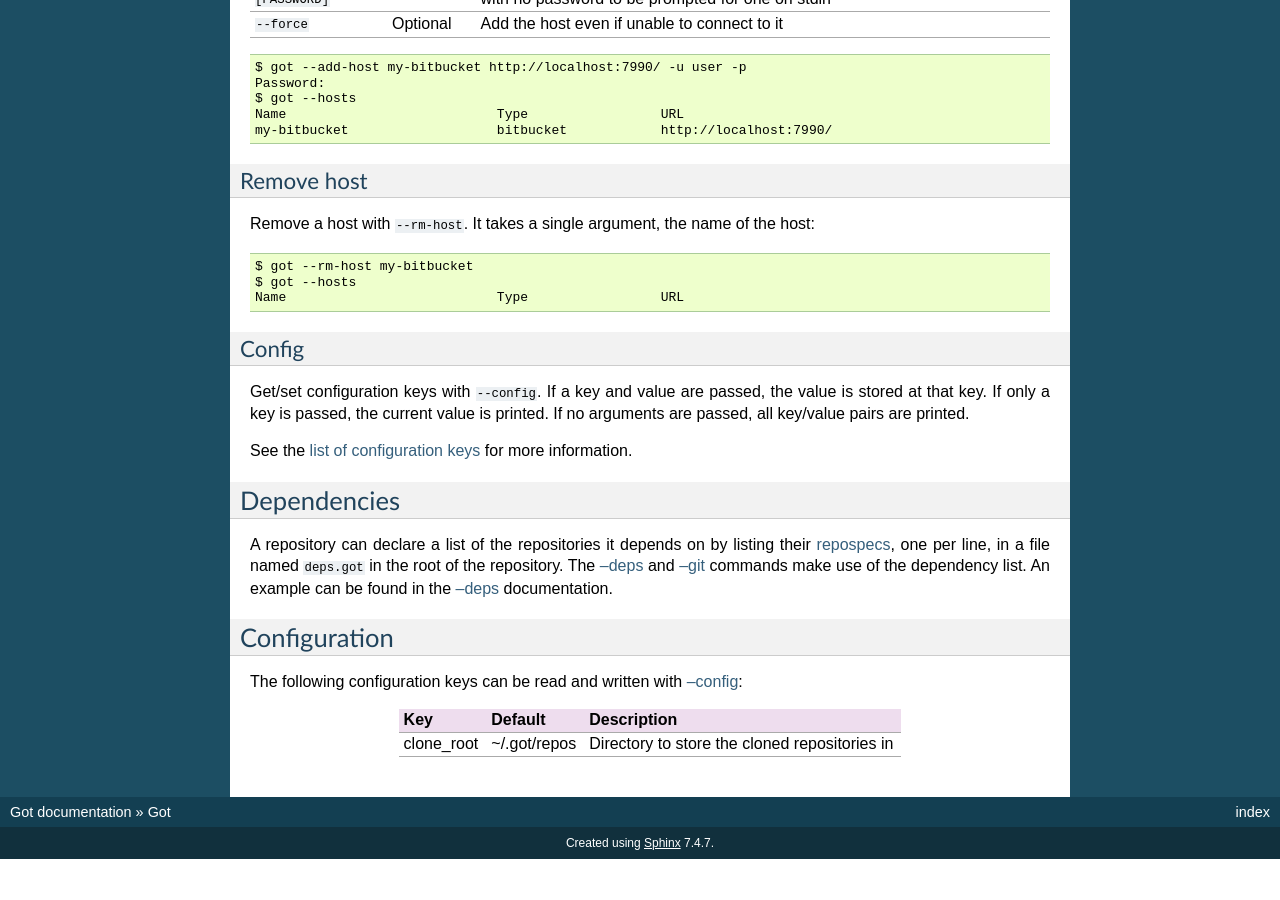
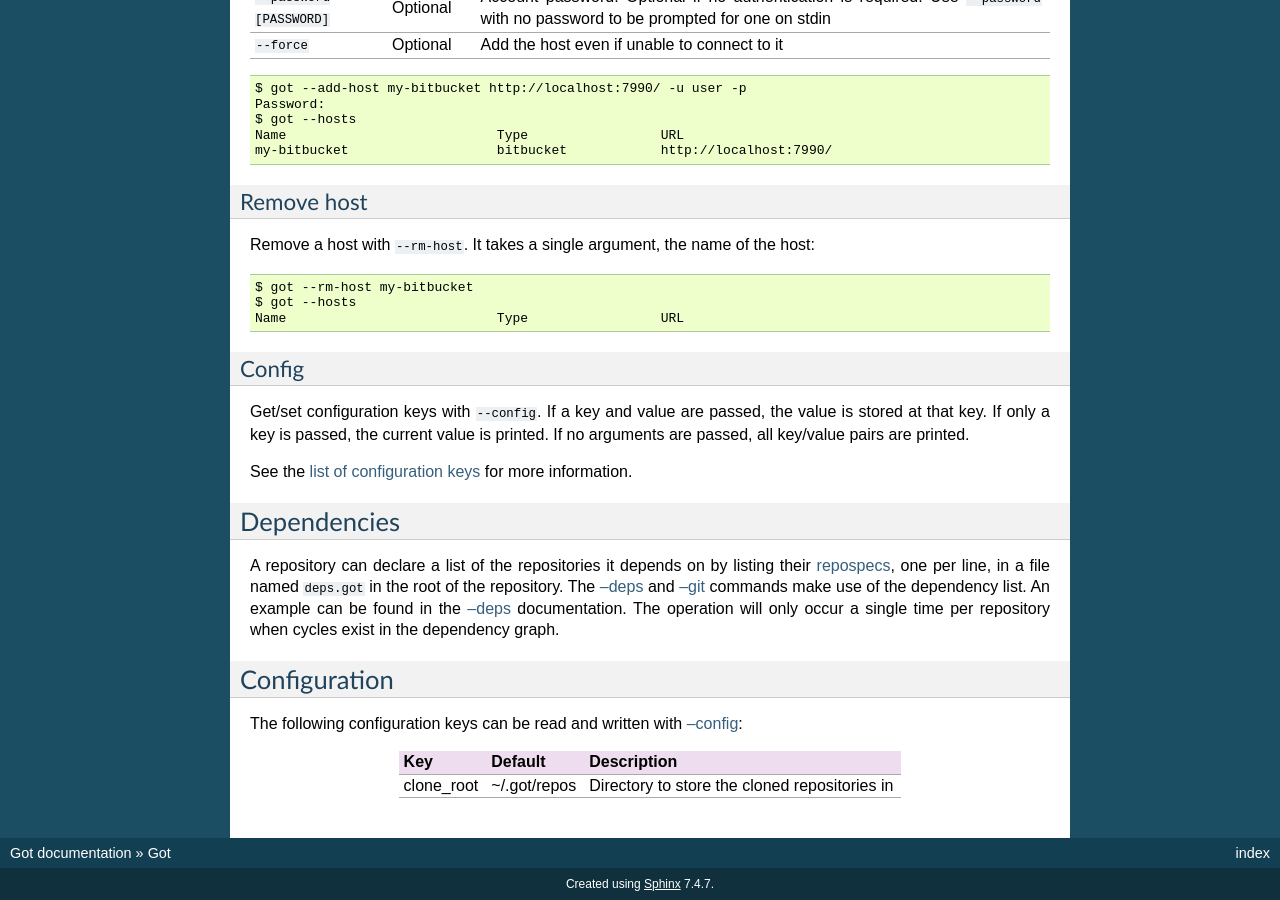
Before and after one commit to mrozekma/got, a Sphinx documentation site: the page built from doc/index.rst, in a window 1280 px wide and 900 px high, scrolled down 4729 px. Built offline with Sphinx 7.4.7, drawn with Linux system fonts in a browser that asks for light colours; before the commit the page ends 5588 px from its top, so only the background shows below that; some of the changed text lies outside the part shown.

Commit message:
Allow dependency cycles, issue #11

```diff
--- a/doc/index.rst
+++ b/doc/index.rst
@@ -187,7 +187,7 @@
 List local dependency paths
 ~~~~~~~~~~~~~~~~~~~~~~~~~~~
 
-Recursively list the paths to all the repositories the given repository depends on using ``--deps``. The argument is a :ref:`repospec <repospec>`. Dependencies come from a :ref:`dependency file <dependencies>`.
+Recursively list the paths to all the repositories the given repository depends on using ``--deps``. The argument is a :ref:`repospec <repospec>`. Dependencies come from a :ref:`dependency file <dependencies>`.  Each dependent repository will be fetched a single time, even when cycles exist in the dependency files.
 
 ::
 
@@ -298,7 +298,7 @@
 Dependencies
 ------------
 
-A repository can declare a list of the repositories it depends on by listing their :ref:`repospecs <repospec>`, one per line, in a file named ``deps.got`` in the root of the repository. The :ref:`--deps <deps>` and :ref:`--git <git>` commands make use of the dependency list. An example can be found in the :ref:`--deps <deps>` documentation.
+A repository can declare a list of the repositories it depends on by listing their :ref:`repospecs <repospec>`, one per line, in a file named ``deps.got`` in the root of the repository. The :ref:`--deps <deps>` and :ref:`--git <git>` commands make use of the dependency list. An example can be found in the :ref:`--deps <deps>` documentation.  The operation will only occur a single time per repository when cycles exist in the dependency graph.
 
 .. _configuration:
 
```
Also changed, not shown: 1 other file.
